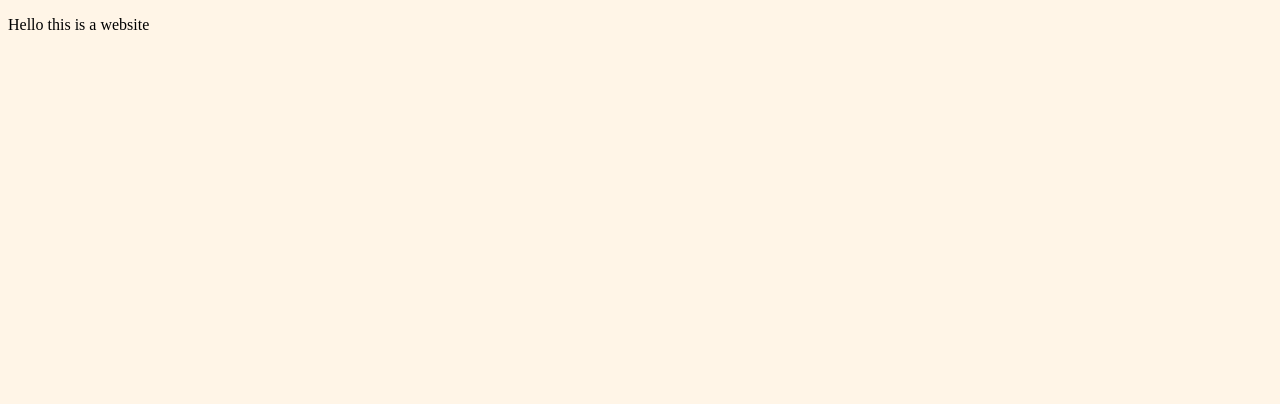
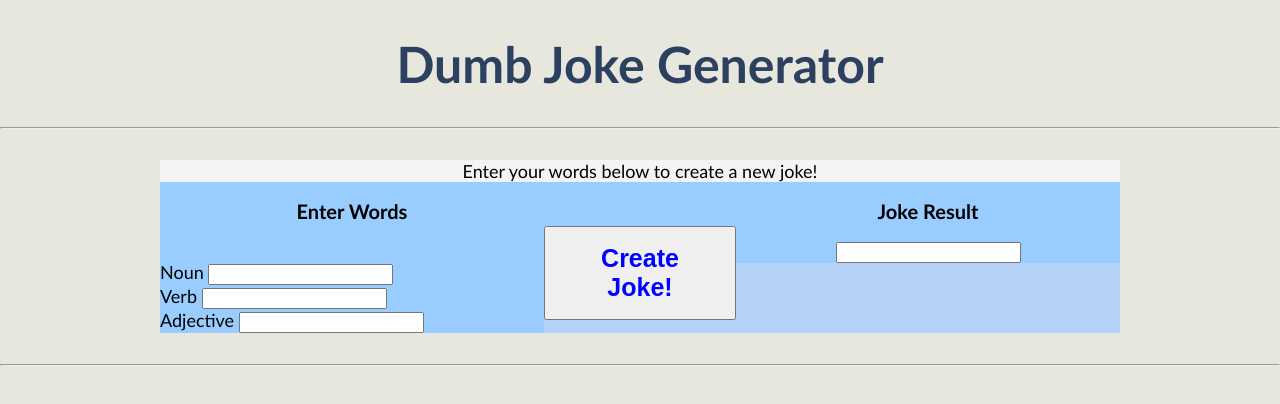
Before and after one commit to SierraD012/cs260-creative-project1, a plain HTML site: page index.html in a window 1280 px wide. Drawn offline with Linux system fonts and the light colour scheme.

Commit message:
Setting up columns but I'm totally fine changing it to boostrap instead

```diff
--- a/index.html
+++ b/index.html
@@ -2,14 +2,146 @@
 <html>
  <head>
        <title>Creative Project 1</title>
-       <link href="main.css" rel="stylesheet"  type="text/css">
+       <!-- Why do I always have trouble getting the CSS to link?? -->
+       <link href="cs260-creative-project1/main.css" rel="stylesheet" type="text/css">
+       <script src="scripts.js" type="text/javascript"></script>
+
+       <!-- put all this back in main.css once it's linking again -->
+       <style>
+            h1 {
+                font-family: "Gill Sans MT", Arial, sans-serif;
+                font-size: 50px;
+                color: #2c4060;
+            }
+            h2 {
+                font-family: "Gill Sans MT", Arial, sans-serif;
+                font-size: 20px;
+                font-weight: bold;
+                color: #000000;
+            }
+            .jokeBtn {
+                font-size: 25px;
+                font-weight: bold;
+                padding: 16px 32px;
+                color: blue;
+            }
+            .jokeBtn1:hover {
+                  background-color: #008CBA;
+                  color: white;
+             }
+
+           .colmask{
+               position: relative;
+               overflow: hidden;
+               margin: 0px auto;
+               width: 75%;
+               background-color: #b4d2f7
+            }
+            .header{
+               width: 100%;
+               font-size: "25px";
+               background-color: #f4f4f4
+            }
+            .colmid{
+               position: relative;
+               width: 100%;
+               right: 40%;
+               background-color: #b4d2f7
+            }
+            .colleft{
+               position: relative;
+               width: 100%;
+               right: 20%;
+               background-color: #b4d2f7
+            }
+            .col1{
+               position: relative;
+               overflow: hidden;
+               float: left;
+               width: 20%;
+               left: 100%;
+               background-color: #99ccff
+            }
+            .col2{
+               position: relative;
+               overflow: hidden;
+               float: left;
+               width: 40%;
+               left: 40%;
+               background-color: #99ccff
+            }
+            .col3{
+               position: relative;
+               overflow: hidden;
+               float: left;
+               width: 40%;
+               left: 60%;
+               background-color: #99ccff
+            }
+            .footer{
+               float: left;
+               width: 100%;
+               background-color: #b4caf7
+            }
+            body {
+               padding: 0px;
+               margin: 0px;
+               font-size: 18px;
+               font-family: "Gill Sans MT", Arial, sans-serif;
+               background-color: #e7e7de
+            }
+       </style>
 
  </head>
 
  <body>
-     <p>
-         Hello this is a website
-     </p>
+     <h1 align="center"> Dumb Joke Generator </h1>
+     <hr>
+     <br>
+
+
+     <!-- Making 3 columns for layout -->
+     <div class="colmask">
+        <div class="header" align="center">
+	        Enter your words below to create a new joke!
+            </div>
+                <div class="colmid">
+                    <div class="colleft">
+                        <div class="col1">
+                              <!-- Create Joke button -->
+                              <br>
+                              <br>
+                              <button class="jokeBtn" onclick = "createJoke(event)">Create Joke!</button><br>
+
+                        </div>
+                        <!-- Idk why these cols are switched -->
+                        <div class="col2">
+                              <h2 align="center">Enter Words</h2>
+                              <br>
+                              <form>
+                                  Noun
+                                  <input type="text" name="nounInput"><br>
+                                  Verb
+                                  <input type="text" name="verbInput"><br>
+                                  Adjective
+                                  <input type="text" name="adjInput"><br>
+                              </form>
+                        </div>
+                        <div class="col3">
+                              <h2 align="center">Joke Result</h2>
+                              <form id="jokeResult" align="center">
+                                  <!-- how to make this a big square?-->
+                                    <!--use JS to replace the innerHTML of this form to the joke result string -->
+                                  <input type="text" name="nounInput"><br>
+                              </form>
+                        </div>
+                    </div>
+                </div>
+        </div>
+
+    <br>
+    <hr>
+    <!-- maybe a testimonials section or something else dumb -->
 
 </body>
 </html>
--- a/main.css
+++ b/main.css
@@ -1,37 +1,70 @@
-.bodyText {
-    font-family: "Gill Sans MT", Arial, Helvetica, sans-serif;
-    font-size: 12pt;
-    color: #1a334c;
-}
-
-.mainHeader {
-    font-family: "Palatino", serif;
-    font-size: 30pt;
-    color: #1a334c;
-}
-
-.subHeader {
-     font-family: "Palatino", serif;
-     font-weight: bold;
-     font-size: 20pt;
-     color: #0066ff;
-     background-color: #b7c4d9;
-}
-
 body {
-    background-color: #fff5e7
+    background-color: #fff5e7;
+    font-family: Verdana;
 }
 
 h1 {
-      font-family: Garamond;
-      font-size: 30pt;
-      color: #1a334c;
+    font-family: "Gill Sans MT", Arial, sans-serif;
+    font-size: 50px;
+    color: #f4f4f4;
 }
 
-h2 {
-     font-family: Garamond;
-     font-weight: bold;
-     font-size: 20pt;
-     color: #0066ff;
-     background-color: #b7c4d9;
+.colmask{
+   position: relative;
+   overflow: hidden;
+   margin: 0px auto;
+   width: 76%;
+   background-color: #b4d2f7
 }
+.header{
+   float: left;
+   width: 100%;
+   background-color: #f4f4f4
+}
+.colmid{
+   position: relative;
+   width: 100%;
+   right: 39%;
+   background-color: #b4d2f7
+}
+.colleft{
+   position: relative;
+   width: 100%;
+   right: 19%;
+   background-color: #b4d2f7
+}
+.col1{
+   position: relative;
+   overflow: hidden;
+   float: left;
+   width: 17%;
+   left: 101%;
+   background-color: #99ccff
+}
+.col2{
+   position: relative;
+   overflow: hidden;
+   float: left;
+   width: 40%;
+   left: 42%;
+   background-color: #99ccff
+}
+.col3{
+   position: relative;
+   overflow: hidden;
+   float: left;
+   width: 37%;
+   left: 63%;
+   background-color: #99ccff
+}
+.footer{
+   float: left;
+   width: 100%;
+   background-color: #b4caf7
+}
+body {
+   padding: 0px;
+   margin: 0px;
+   font-size: 90%;
+   background-color: #e7e7de
+}
--- a/scripts.js
+++ b/scripts.js
@@ -0,0 +1,17 @@
+function createJoke() {
+    //Use an array containing a few different joke "templates" that we can use
+    // one or more of the user's input words on. The joke doesn't even have to make
+    // any sense at all, I think it's funnier if it doesn't make sense actually.
+    //Choose a random index when the "create joke" button is clicked
+    // and use it to pick the joke template from the array.
+    //Use one or more of the 3 input words to build the completed dumb joke.
+    // Not really 100% sure how to replace the strings yet.
+    //   Maybe we could just have like 3-4 joke templates and have a case for each one?
+    //   Each case would just concatenate the correct word into place and return a finished string?
+    //   There's probably a better way to do that but that's all I got right now haha
+
+    //Dumb joke templates can be something like:
+    //"Why did the chicken <VERB> the road? To get to the <ADJ> <NOUN>"
+    //
+
+}
```
